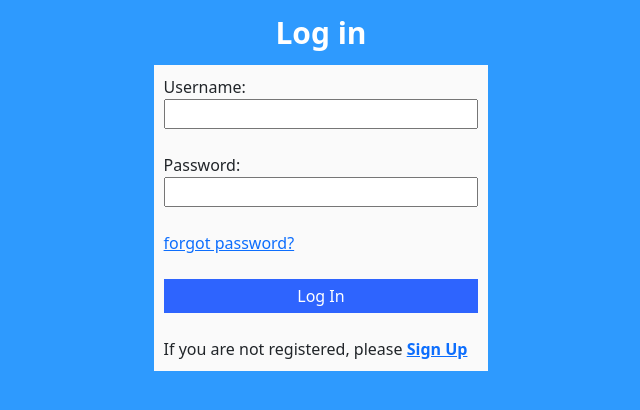
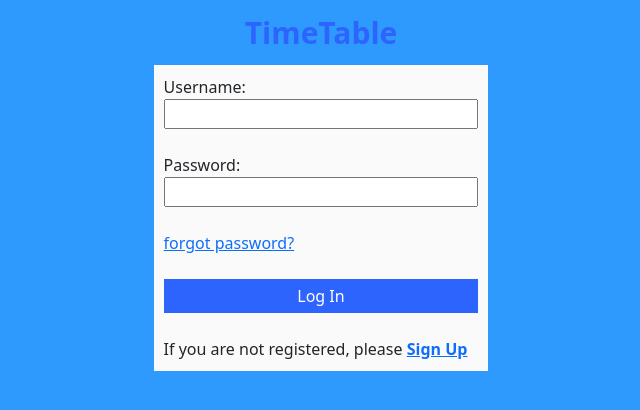
Before and after one commit to radivoj021/personal_profiles, a PHP site: page /logIn.html in a window 1280 px wide. Shown: the top 410 px of the page, without its empty margins (319-959 px from the left). Run offline with PHP 8.4, Linux system fonts and the light colour scheme.

Commit message:
update login

```diff
--- a/index.html
+++ b/index.html
@@ -14,7 +14,7 @@
 
     <div class="container">
         <div class="row">
-            <div id="title">Sign up</div>
+            <div id="title">TimeTable</div>
         </div>
         <div class="row">
             <div id="registerField" class="box1">
--- a/logIn.html
+++ b/logIn.html
@@ -7,11 +7,12 @@
 
     <link href="https://cdn.jsdelivr.net/npm/bootstrap@5.3.3/dist/css/bootstrap.min.css" rel="stylesheet" integrity="sha384-QWTKZyjpPEjISv5WaRU9OFeRpok6YctnYmDr5pNlyT2bRjXh0JMhjY6hW+ALEwIH" crossorigin="anonymous">
     <link href="main.css" rel="stylesheet" type="text/css">
+    <link href="media.css" type="text/css" rel="stylesheet">
 </head>
 <body>
     <div class="container">
         <div class="row">
-            <div id="title">Log in</div>
+            <div id="title">TimeTable</div>
         </div>
         <div id="row">
             <div id="loginField" class="box1">
--- a/main.css
+++ b/main.css
@@ -1,7 +1,6 @@
 #title{
     color: white;
     text-align: center;
-    margin: 0 auto;
     width: 30%;
     font-size: 30px;
     font-weight: bold;
--- a/media.css
+++ b/media.css
@@ -4,6 +4,7 @@
 
     #title{
         color: #2E64FE;
+        text-align: center;
         width: 100%;
     }
 
```
